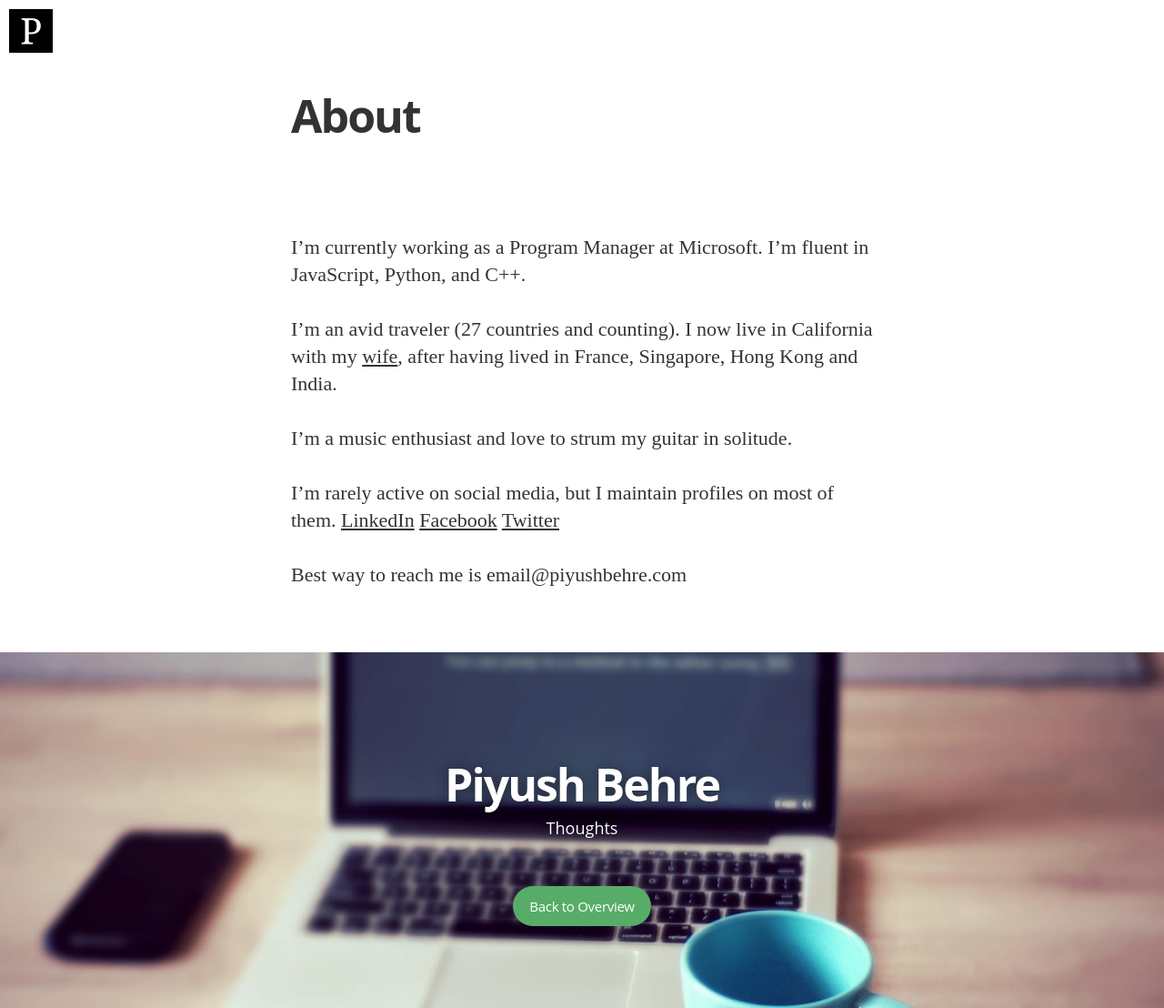
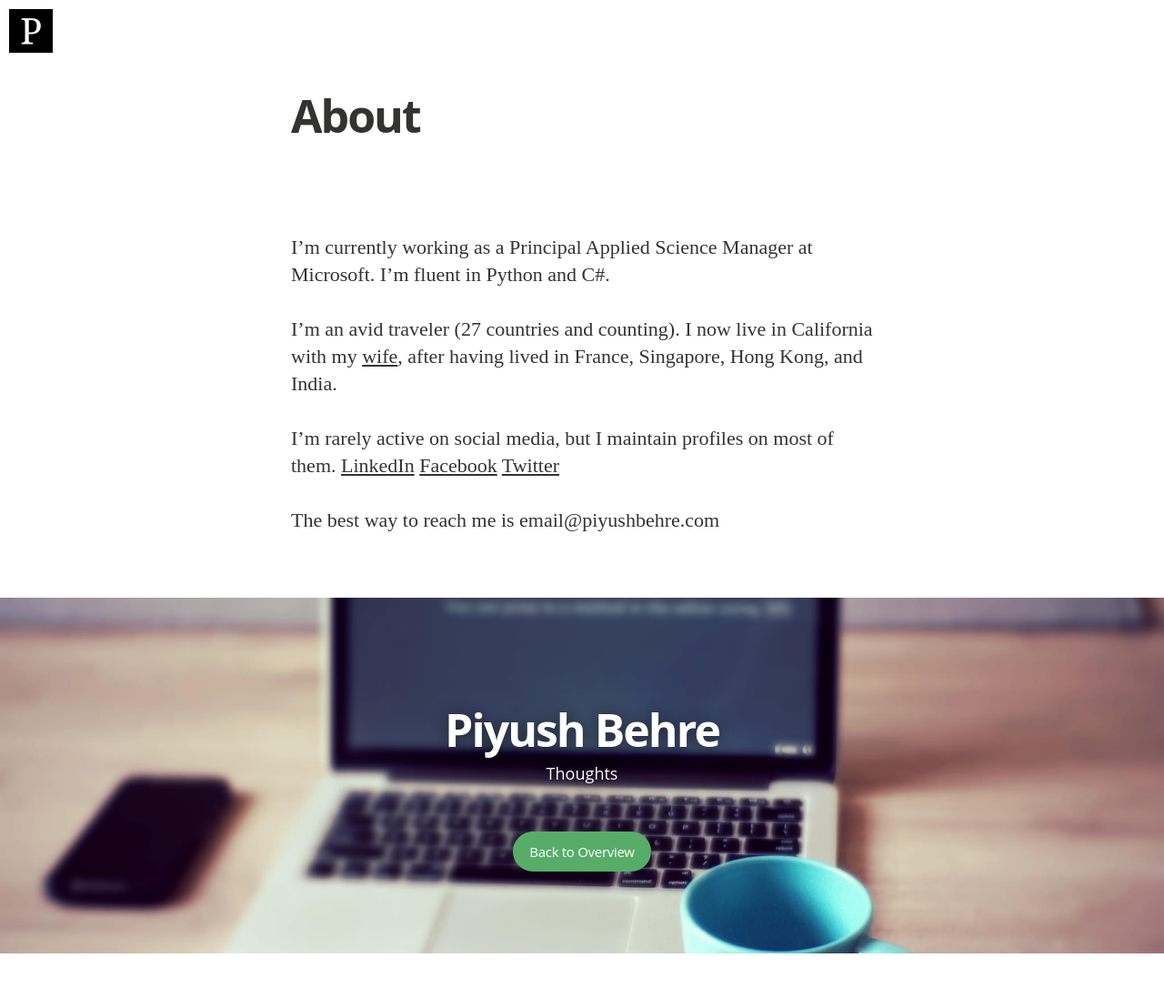
Before and after one commit to piyushbehre/piyushbehre.github.io, a Jekyll site: the page built from about.md, in a window 1280 px wide. Shown: the whole page at 91% size. Built offline with Jekyll 4.4.1, drawn with Linux system fonts in a browser that asks for light colours; nearby versions of some CDN libraries; some web fonts are replaced; after the commit the page ends 1048 px from its top, so only the background shows below that.

Commit message:
Update about.md

```diff
--- a/about.md
+++ b/about.md
@@ -4,15 +4,13 @@ title: About
 permalink: /about/
 ---
 
-I'm currently working as a Program Manager at Microsoft.
-I'm fluent in JavaScript, Python, and C++.
+I'm currently working as a Principal Applied Science Manager at Microsoft.
+I'm fluent in Python and C#.
 
 I'm an avid traveler (27 countries and counting).
-I now live in California with my [wife](http://www.prashima.com), after having lived in France, Singapore, Hong Kong and India.
-
-I'm a music enthusiast and love to strum my guitar in solitude.
+I now live in California with my [wife](http://www.prashima.com), after having lived in France, Singapore, Hong Kong, and India.
 
 I'm rarely active on social media, but I maintain profiles on most of them.
 [LinkedIn](https://www.linkedin.com/in/piyushbehre) [Facebook](https://www.facebook.com/piyushbehre) [Twitter](https://www.twitter.com/piyushbehre)
 
-Best way to reach me is email@piyushbehre.com
+The best way to reach me is email@piyushbehre.com
```
